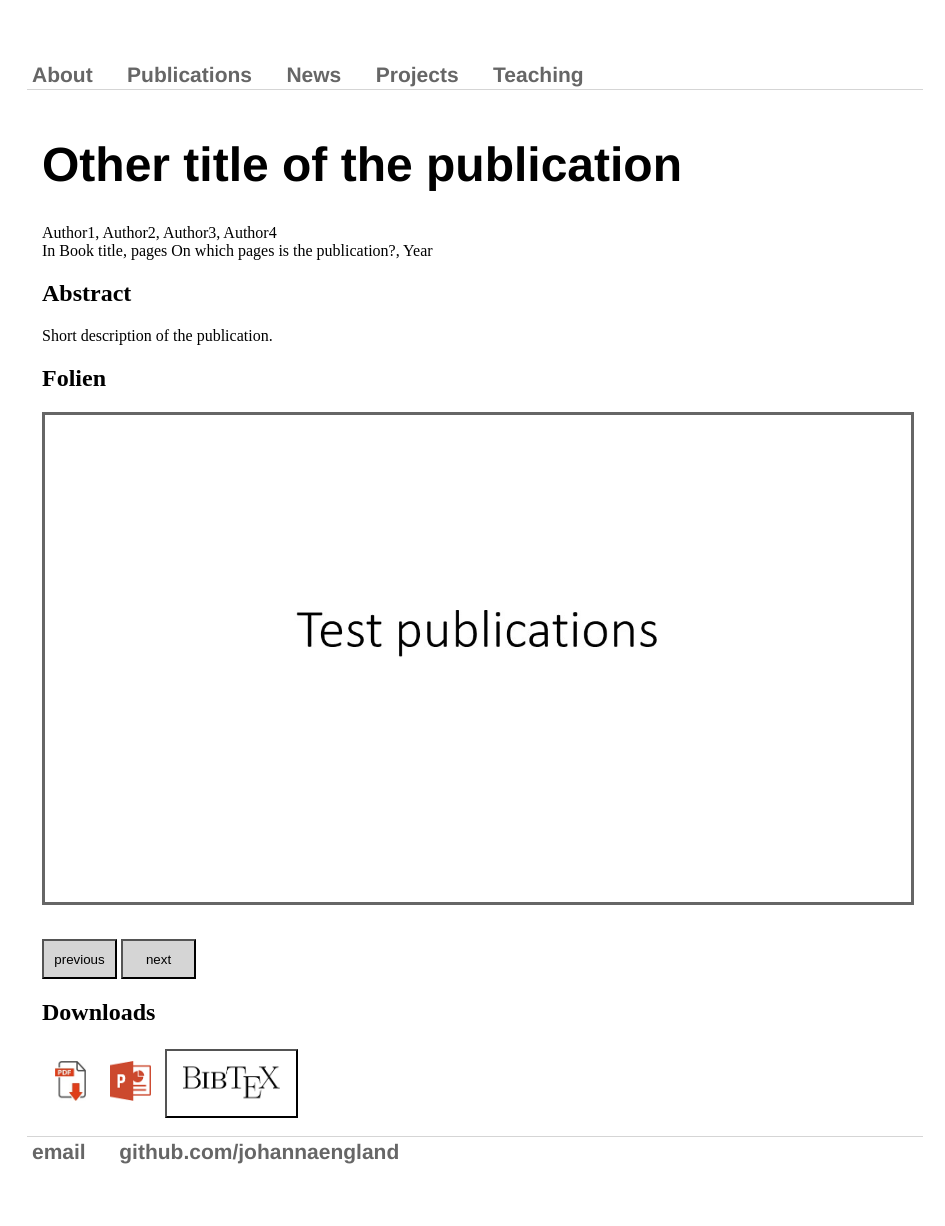
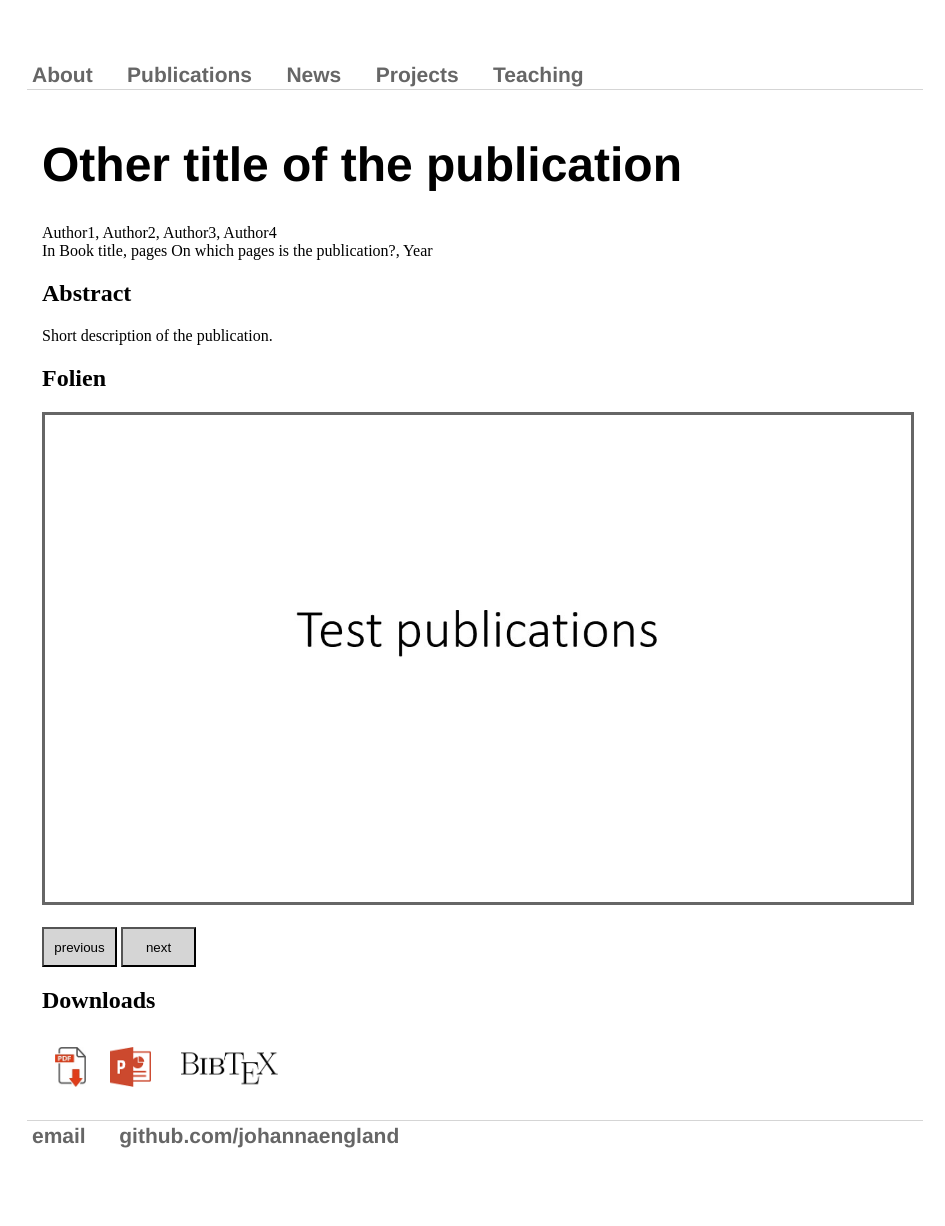
Before and after one commit to johannaengland/johannaengland.github.io, a Jekyll site: the page built from _publications/year-other-publication.md, in a window 1280 px wide. Shown: the whole page, without its empty margins (165-1110 px from the left). Built offline with Jekyll 4.4.1, drawn with Linux system fonts in a browser that asks for light colours.

Commit message:
Update main.css

```diff
--- a/css/main.css
+++ b/css/main.css
@@ -1,5 +1,6 @@
 #bibtexBtn {
     background-color: white;
+    border-style: none;
 }
 
 #currentSlide {
@@ -14,7 +15,7 @@
 }
 
 #slideshowButtons {
-    margin: 12px auto;
+    margin-top: 12px auto 12px auto;
 }
 
 #url, #nameOfSlides, #fileEnding {
```
